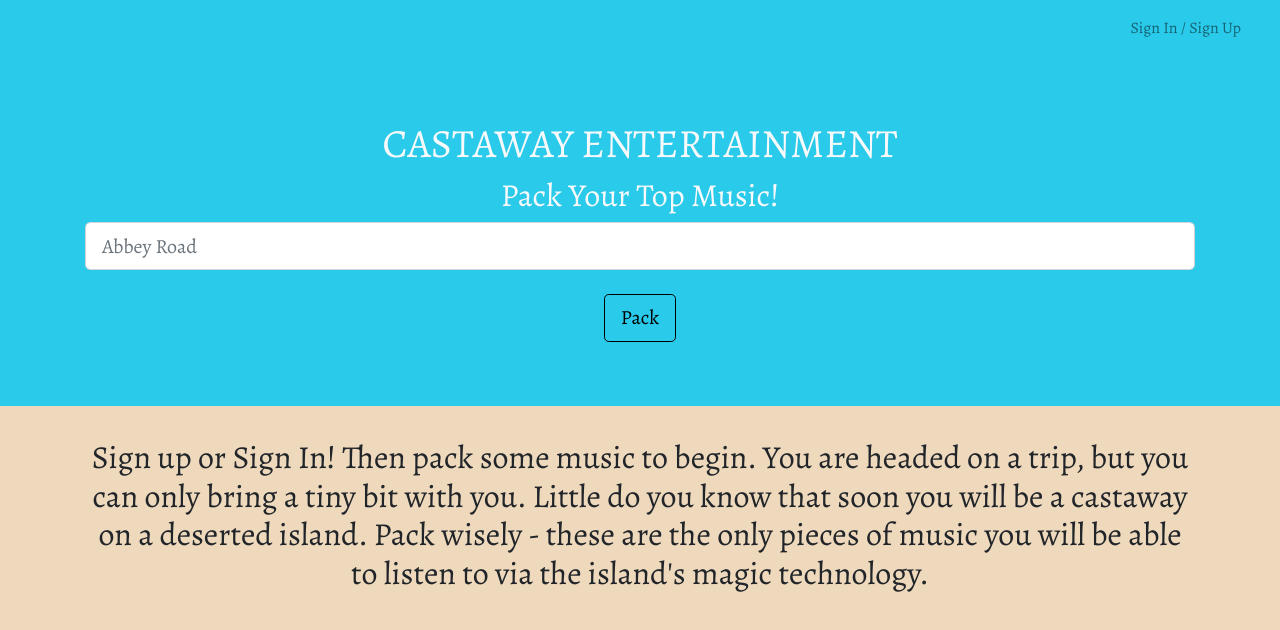
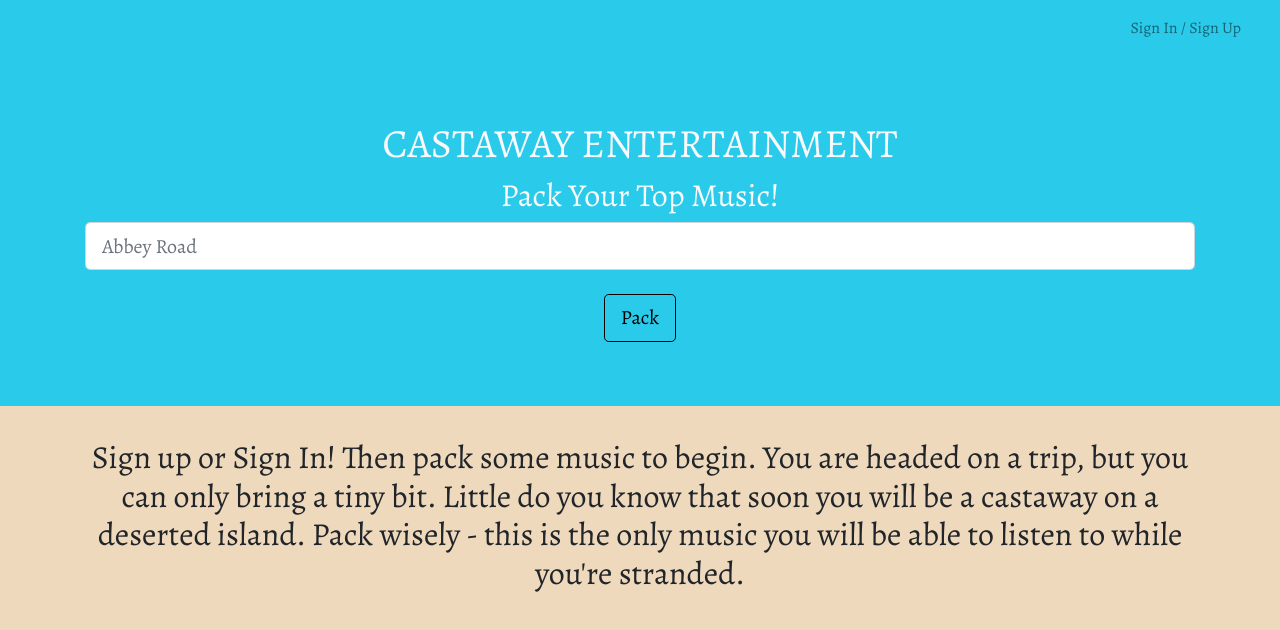
Before and after one commit to stevedev75/castaway-entertainment, a React (Create React App) app in the folder client/: page / in a window 1280 px wide. Shown: the top 630 px of the page. Built offline with nearby package versions, Linux system fonts and the light colour scheme.

Commit message:
add change to searchedalbums

```diff
--- a/client/src/pages/SearchedAlbums.js
+++ b/client/src/pages/SearchedAlbums.js
@@ -139,7 +139,7 @@ try {
           {searchedAlbums.length
 
             ? `You've packed ${searchedAlbums.length} ${searchedAlbums.length === 1 ? 'selection of music' : 'selections of music'}.`
-            : "Sign up or Sign In! Then pack some music to begin. You are headed on a trip, but you can only bring a tiny bit with you. Little do you know that soon you will be a castaway on a deserted island. Pack wisely - these are the only pieces of music you will be able to listen to via the island's magic technology."}
+            : "Sign up or Sign In! Then pack some music to begin. You are headed on a trip, but you can only bring a tiny bit. Little do you know that soon you will be a castaway on a deserted island. Pack wisely - this is the only music you will be able to listen to while you're stranded."}
         </h2>
 
         {/* <CardColumns>
```
